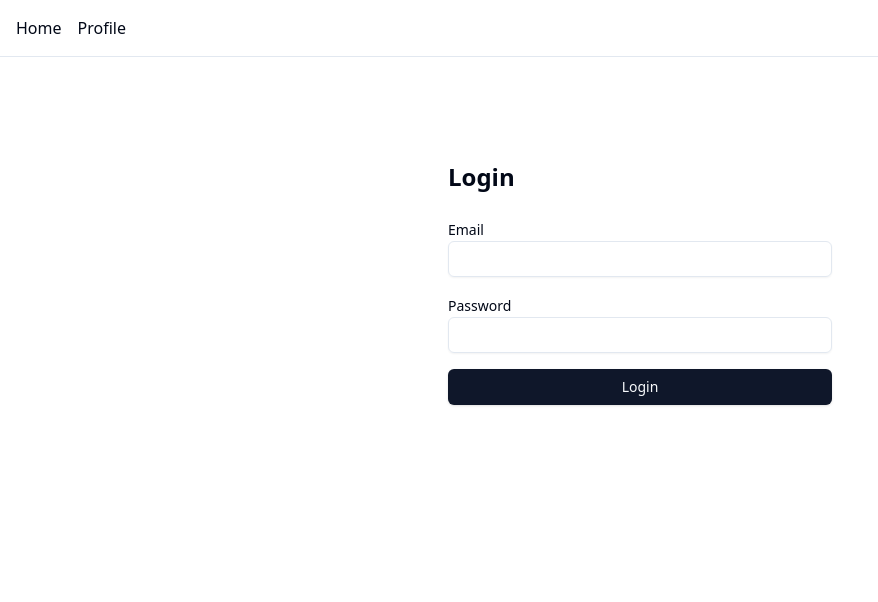
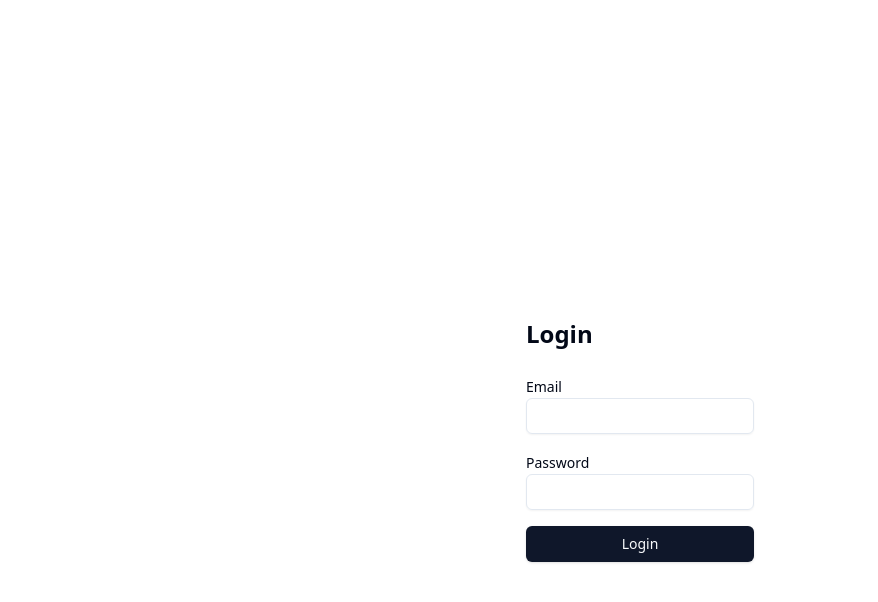
Before and after one commit to Akash-V-P/aksharaFrontend, a React (Vite) app: page /login in a window 1280 px wide. Shown: the top 602 px of the page, without its empty margins (0-878 px from the left). Built offline with nearby package versions, Linux system fonts and the light colour scheme.

Commit message:
add 404 and auth routes

```diff
--- a/src/App.tsx
+++ b/src/App.tsx
@@ -4,22 +4,29 @@ import Home from "@/pages/Home";
 import Login from "@/pages/Login";
 import Profile from "@/pages/Profile";
 import Protectedroutes from "./routes/ProtectedRoutes";
+import NotFound from "./pages/NotFound";
+import AuthLayout from "./layout/AuthLayout";
 
 function App() {
   return (
     <BrowserRouter>
       <Routes>
+        {/* auth routes */}
+        <Route element={<AuthLayout />}>
+          <Route path="/login" element={<Login />} />
+        </Route>
+
         <Route element={<MainLayout />}>
           {/* public routes */}
           <Route path="/" element={<Home />} />
-          <Route path="/login" element={<Login />} />
 
           {/* protected routes */}
           <Route element={<Protectedroutes />}>
-            <Route path="/profile" element={<Profile/>} />
+            <Route path="/profile" element={<Profile />} />
           </Route>
+        </Route>
 
-        </Route>
+        <Route path="*" element={<NotFound />} />
       </Routes>
     </BrowserRouter>
   );
```
